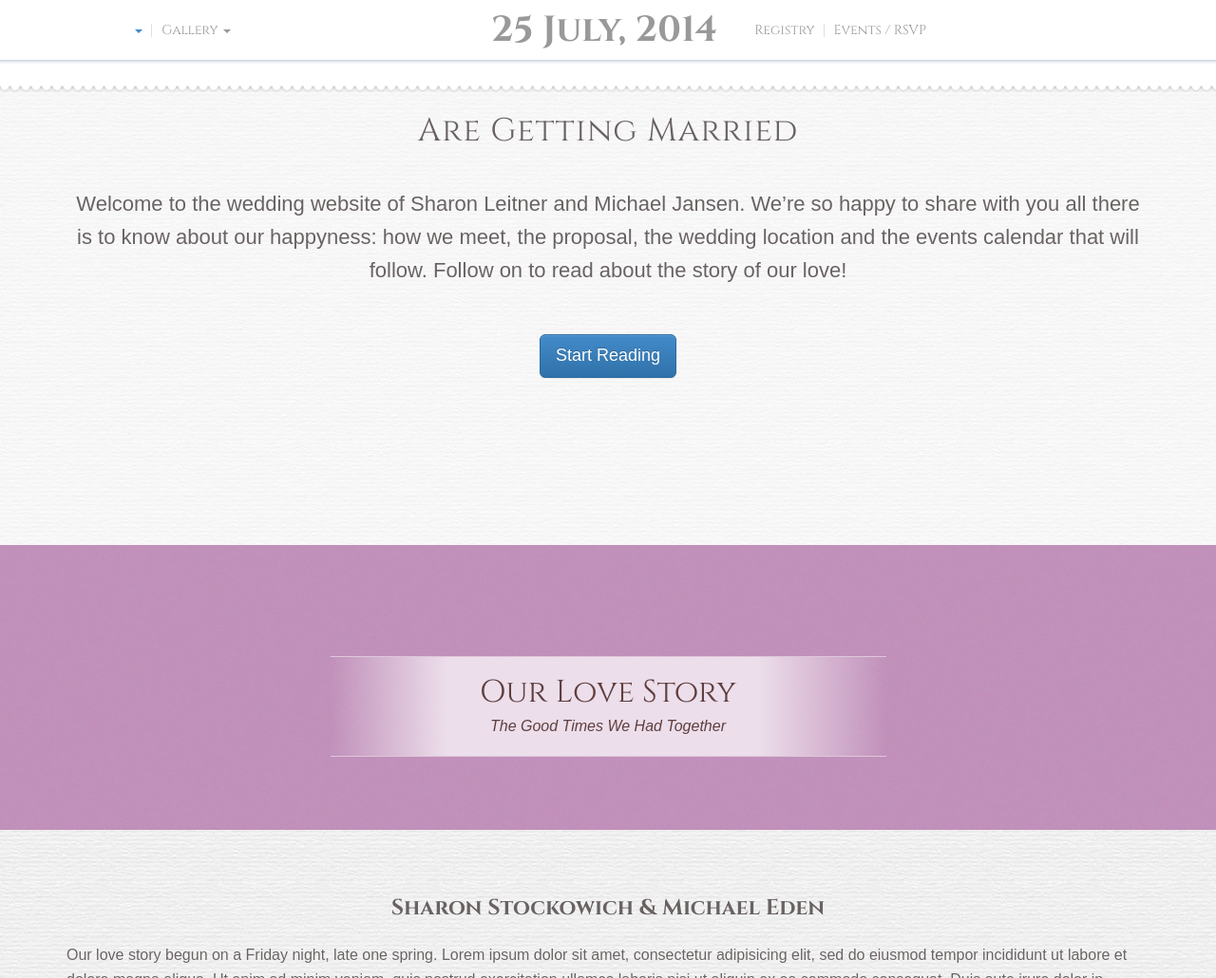
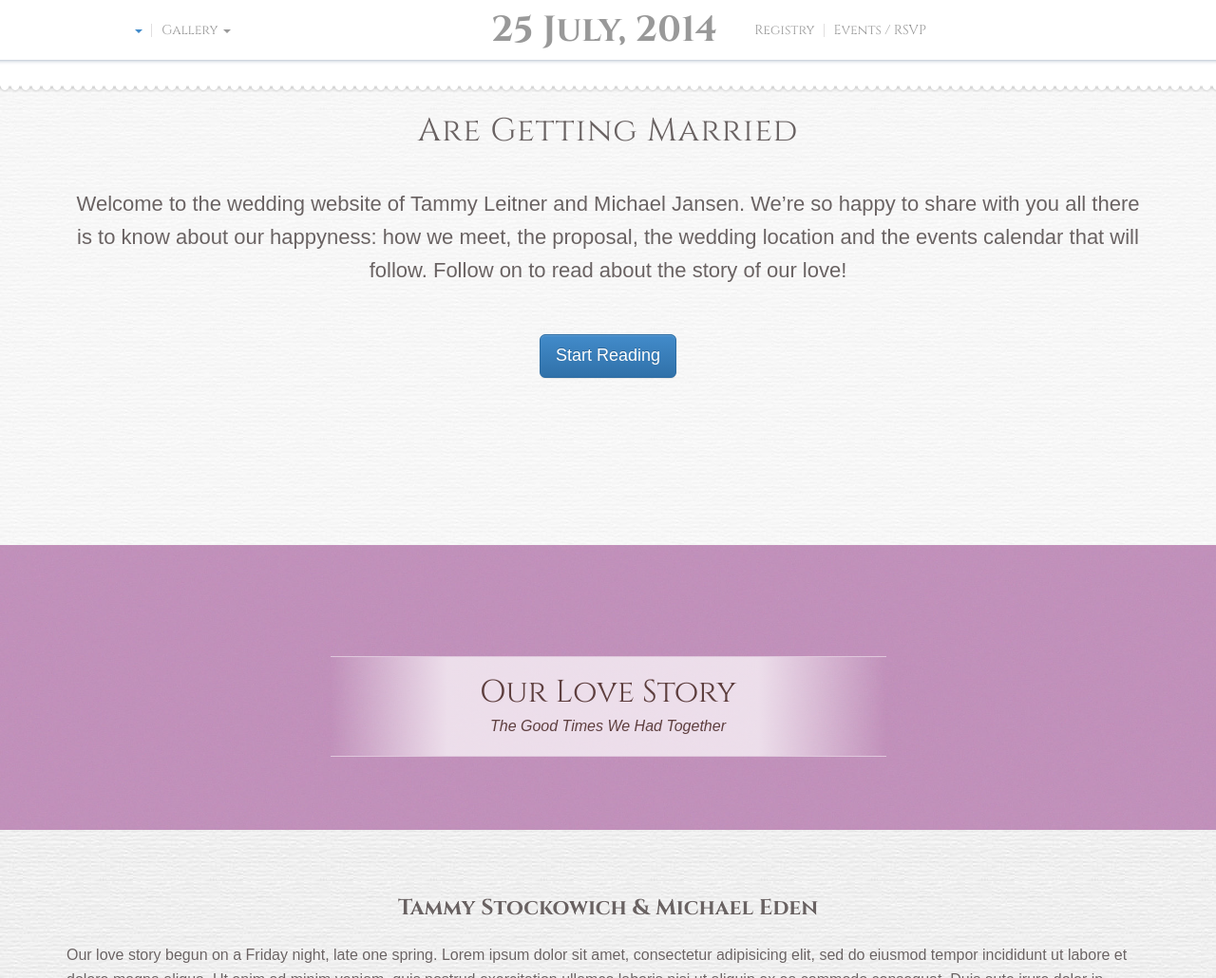
Before and after one commit to toast38coza/WeddingSite, a Django app: page / in a window 1280 px wide. Shown: the whole page at 95% size. Run offline with Django 3.2, Linux system fonts and the light colour scheme; some libraries are stand-ins or nearby versions; some web fonts are replaced.

Commit message:
find->replace: Sharon = Tammy

```diff
--- a/website/templates/themes/bliss/index.html
+++ b/website/templates/themes/bliss/index.html
@@ -77,7 +77,7 @@
             <!-- THE NAMES OF THE BRIDE AND GROOM -->
             <div class="names hide">
                 <div class="container">
-                    Sharon <span><i>&#38;</i></span> Michael
+                    Tammy <span><i>&#38;</i></span> Michael
                 </div><!-- /.container -->
             </div><!-- /.names -->
 
@@ -105,7 +105,7 @@
 
                 <!-- SMALL INTRODUCTORY TEXT -->
                 <div class="col-md-12">
-                    <p>Welcome to the wedding website of Sharon Leitner and Michael Jansen. We’re so happy to share with you all there is to know about our happyness: how we meet, the proposal, the wedding location and the events calendar that will follow. Follow on to read about the story of our love!</p>
+                    <p>Welcome to the wedding website of Tammy Leitner and Michael Jansen. We’re so happy to share with you all there is to know about our happyness: how we meet, the proposal, the wedding location and the events calendar that will follow. Follow on to read about the story of our love!</p>
                 </div><!-- /.col-md-12-->
 
                 <!-- READMORE BUTTON -->
@@ -146,7 +146,7 @@
         <div class="container">
 
             <!-- SECONDARY TITLE -->
-            <h3 class="text-center intermediary-waypoint">Sharon Stockowich & Michael Eden</h3>
+            <h3 class="text-center intermediary-waypoint">Tammy Stockowich & Michael Eden</h3>
 
             <!-- SECTION SMALL CONTENT -->
             <div class="row">
@@ -1077,7 +1077,7 @@
         <!-- "BLOG MODEL 1" ACTUAL CONTENT -->
         <div class="container">
             <h3 class="text-center">Where We Share Our Thoughts, Our Fears and Our Hopes :) </h3>
-            <p>Welcome to our little blog, the place where we (as in I, Sharon) rant about the wedding organization, about distributors and common challenges, but I’m also keeping score about the beauty of life and about how lucky I am to have such a great guy in my life.</p>
+            <p>Welcome to our little blog, the place where we (as in I, Tammy) rant about the wedding organization, about distributors and common challenges, but I’m also keeping score about the beauty of life and about how lucky I am to have such a great guy in my life.</p>
 
             <!-- FIRST ROW OF BLOG POSTS -->
             <div class="row">
@@ -2331,7 +2331,7 @@
 
     <footer>
         <div class="container">
-            <p>&copy; 2014 Sharon &amp; Michael</p>
+            <p>&copy; 2014 Tammy &amp; Michael</p>
         </div>
     </footer>
 
```
